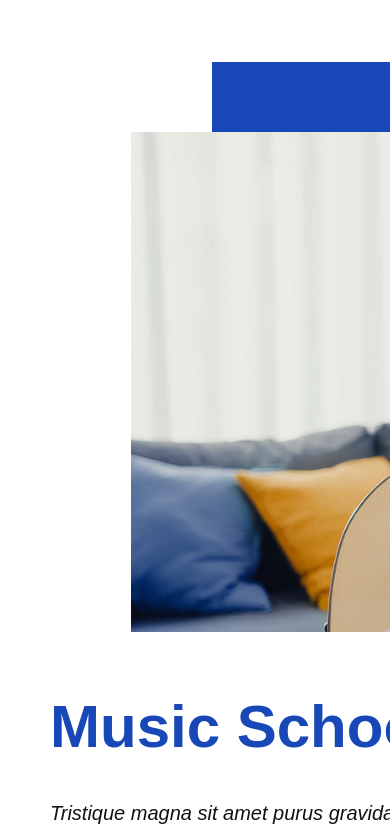
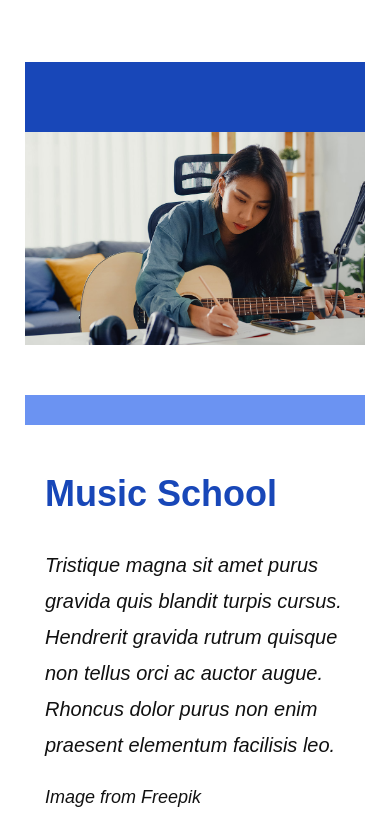
Before and after one commit to jihunv8/publishing-prac--music-edu, a React (Create React App) app: page / in a window 390 px wide. Shown: the part 7140-7970 px from the top of the page. Built offline with nearby package versions, Linux system fonts and the light colour scheme; a web font is replaced by a local one.

Commit message:
[add] Home => Section7 반응형 적용

```diff
--- a/src/components/home/section7/Contents.jsx
+++ b/src/components/home/section7/Contents.jsx
@@ -1,4 +1,6 @@
 import styled from 'styled-components';
+import * as mediaSize from '../../../global-style/style-util/mediaSize';
+
 import _ReadMoreButton from '../common-styled/ReadMoreButton.styled';
 
 function Contents() {
@@ -27,6 +29,26 @@ const ContentsWrapper = styled.div`
   justify-content: center;
   position: absolute;
   top: 570px;
+
+  @media screen and (max-width: ${mediaSize.screenMiddle}) {
+    width: 545px;
+    height: 504px;
+    padding-left: 30px;
+    padding-right: 30px;
+    top: 455px;
+  }
+
+  @media screen and (max-width: ${mediaSize.screenSmall}) {
+    width: 493px;
+    top: 375px;
+  }
+
+  @media screen and (max-width: ${mediaSize.screenXSmall}) {
+    width: 100%;
+    padding-left: 20px;
+    padding-right: 20px;
+    top: 363px;
+  }
 `;
 
 const Title = styled.h2`
@@ -35,6 +57,14 @@ const Title = styled.h2`
   font-size: 3.75rem;
   font-weight: bold;
   line-height: 120%;
+
+  @media screen and (max-width: ${mediaSize.screenSmall}) {
+    font-size: 3rem;
+  }
+
+  @media screen and (max-width: ${mediaSize.screenXSmall}) {
+    font-size: 2.25rem;
+  }
 `;
 
 const Text = styled.p`
--- a/src/components/home/section7/Section7.jsx
+++ b/src/components/home/section7/Section7.jsx
@@ -1,5 +1,5 @@
 import styled from 'styled-components';
-import { contentsAreaXLarge } from '../../../global-style/style-util/mediaSize';
+import * as mediaSize from '../../../global-style/style-util/mediaSize';
 
 import Contents from './Contents';
 
@@ -23,10 +23,26 @@ export default Section7;
 const Section7Wrapper = styled.section``;
 
 const ContentsArea = styled.div`
-  width: ${contentsAreaXLarge};
+  width: ${mediaSize.contentsAreaXLarge};
   margin: 0 auto;
   padding-bottom: 70px;
   position: relative;
+
+  @media screen and (max-width: ${mediaSize.screenLarge}) {
+    width: ${mediaSize.contentsAreaLarge};
+  }
+
+  @media screen and (max-width: ${mediaSize.screenMiddle}) {
+    width: ${mediaSize.contentsAreaMiddle};
+  }
+
+  @media screen and (max-width: ${mediaSize.screenSmall}) {
+    width: ${mediaSize.contentsAreaSmall};
+  }
+
+  @media screen and (max-width: ${mediaSize.screenXSmall}) {
+    width: ${mediaSize.contentsAreaXSmall};
+  }
 `;
 
 const Shape1 = styled.div`
@@ -35,6 +51,24 @@ const Shape1 = styled.div`
   height: 70px;
   margin-left: auto;
   margin-right: 122px;
+
+  @media screen and (max-width: ${mediaSize.screenLarge}) {
+    width: 586px;
+  }
+
+  @media screen and (max-width: ${mediaSize.screenMiddle}) {
+    margin-right: 32px;
+  }
+
+  @media screen and (max-width: ${mediaSize.screenSmall}) {
+    width: 423px;
+    margin-right: 47px;
+  }
+
+  @media screen and (max-width: ${mediaSize.screenXSmall}) {
+    width: 100%;
+    margin-right: 0;
+  }
 `;
 
 const Image = styled.div`
@@ -43,6 +77,25 @@ const Image = styled.div`
   height: 570px;
   margin-left: auto;
   margin-right: 0;
+
+  @media screen and (max-width: ${mediaSize.screenLarge}) {
+    width: 840px;
+    height: 531px;
+  }
+
+  @media screen and (max-width: ${mediaSize.screenMiddle}) {
+    width: 688px;
+    height: 431px;
+  }
+
+  @media screen and (max-width: ${mediaSize.screenSmall}) {
+    width: 100%;
+    height: 338px;
+  }
+
+  @media screen and (max-width: ${mediaSize.screenXSmall}) {
+    height: 213px;
+  }
 `;
 
 const Shape2 = styled.div`
@@ -50,4 +103,27 @@ const Shape2 = styled.div`
   width: 570px;
   height: 476px;
   margin: 0 auto;
+
+  @media screen and (max-width: ${mediaSize.screenLarge}) {
+    height: 514px;
+  }
+
+  @media screen and (max-width: ${mediaSize.screenMiddle}) {
+    width: 543px;
+    height: 525px;
+    margin-left: 75px;
+  }
+
+  @media screen and (max-width: ${mediaSize.screenSmall}) {
+    width: 482px;
+    height: 543px;
+    margin-left: auto;
+    margin-right: 0;
+  }
+
+  @media screen and (max-width: ${mediaSize.screenXSmall}) {
+    width: 100%;
+    height: 618px;
+    margin-top: 50px;
+  }
 `;
```
